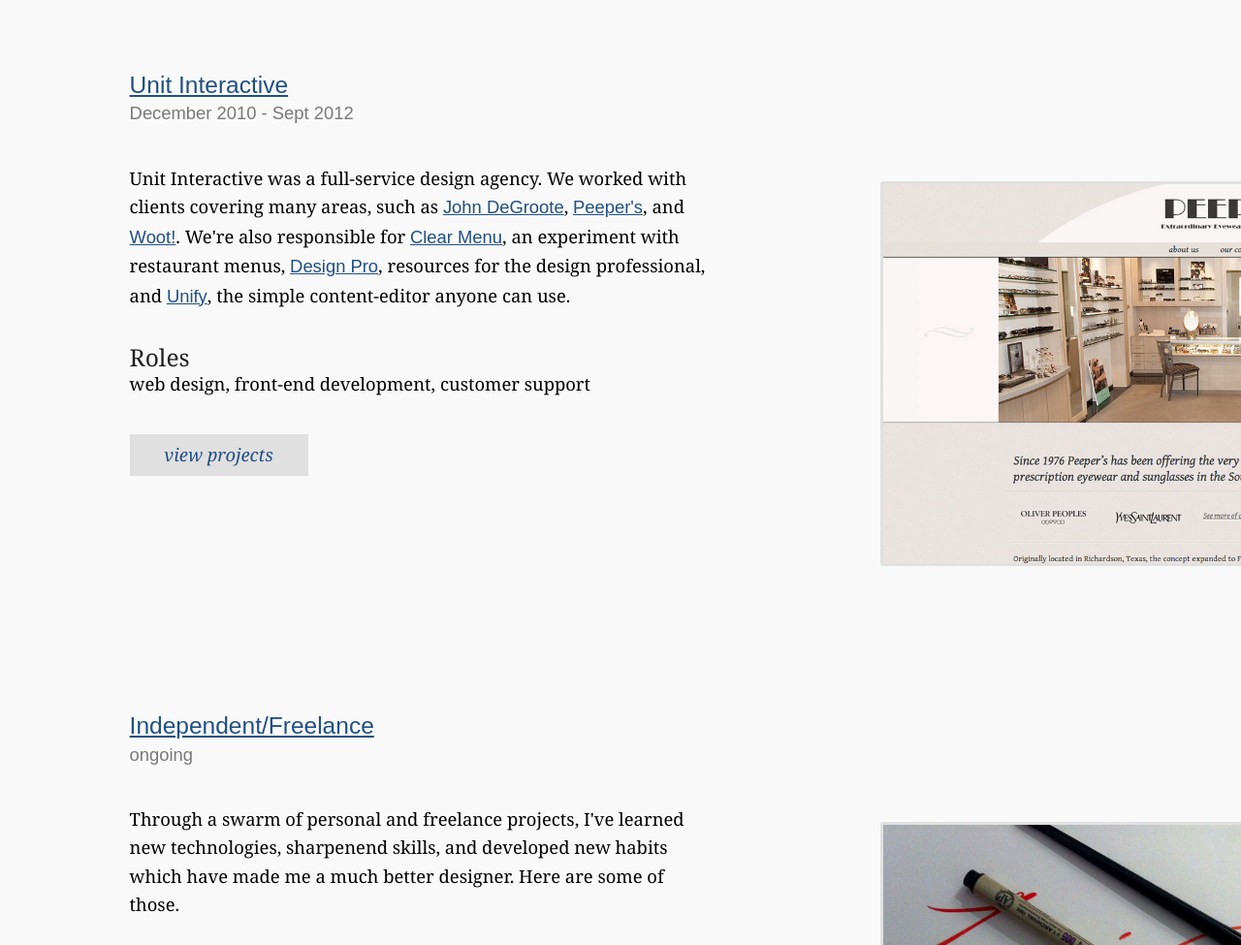
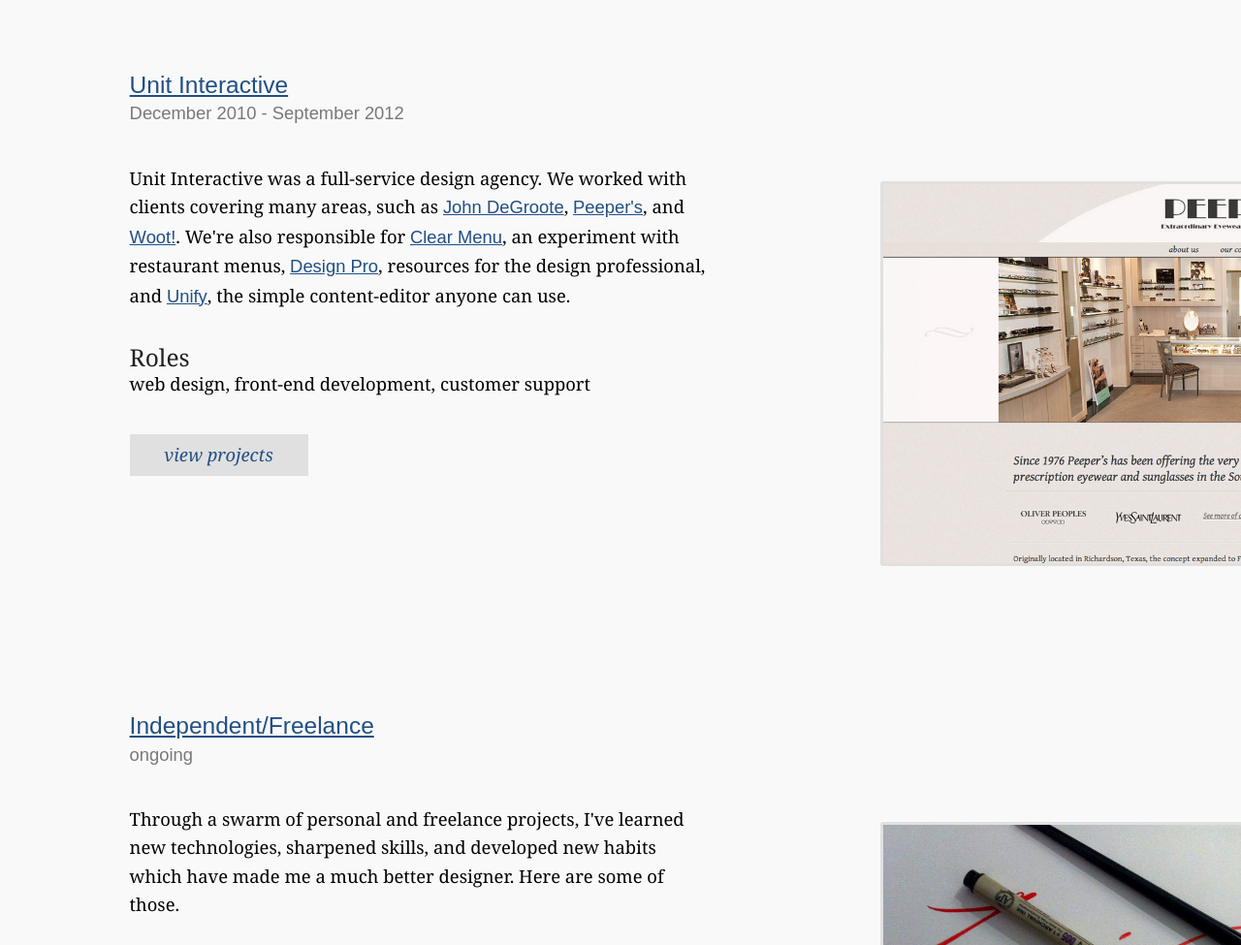
Before and after one commit to WriteEditor/ryan-rushing, a Jekyll site: the page built from work.html, in a window 1280 px wide and 1400 px high, scrolled down 789 px. Shown: the part 154-1129 px from the top of the window at 97% size. Built offline with Jekyll 4.4.1, drawn with Linux system fonts in a browser that asks for light colours; nearby versions of some CDN libraries.

Commit message:
fixing typos

```diff
--- a/work-kalkomey.html
+++ b/work-kalkomey.html
@@ -27,7 +27,7 @@
 		<h2 class="fade-4">Courses&rsquo; homepage redesign</h2>
 		<div class="info fade-5">
 			<p>
-				The homepages of <a href="http://boat-ed.com">Boat Ed</a>, <a href="http://hunter-ed.com">Hunter Ed</a>, etc. were in need of some love to align with our design, front-end development, and SEO guidelines. The project was fairly straightfoward, and the hardest part was organizing all the new content.
+				The homepages of <a href="http://boat-ed.com">Boat Ed</a>, <a href="http://hunter-ed.com">Hunter Ed</a>, etc. were in need of some love to align with our design, front-end development, and SEO guidelines. The project was fairly straightforward, and the hardest part was organizing all the new content.
 			</p>
 
 			<p>This layout was applied <a href="http://boat-ed.com">to</a> <a href="http://hunter-ed.com">all</a> <a href="http://bowhunter-ed.com">the</a> <a href="http://snowmobile-ed.com">courses</a>&rsquo; <a href="http://offroad-ed.com">homepages</a>.</p>
--- a/work.html
+++ b/work.html
@@ -36,7 +36,7 @@
 			<h2 class="fade-4">
 				<a href="unit-interactive">Unit Interactive</a>
 			</h2>
-			<h3 class="fade-4">December 2010 - Sept 2012</h3>
+			<h3 class="fade-4">December 2010 - September 2012</h3>
 		</div>
 		<div class="info fade-4">
 			<p>
@@ -65,7 +65,7 @@
 		</div>
 		<div class="info fade-4">
 			<p>
-				Through a swarm of personal and freelance projects, I've learned new technologies, sharpenend skills, and developed new habits which have made me a much better designer. Here are some of those.
+				Through a swarm of personal and freelance projects, I've learned new technologies, sharpened skills, and developed new habits which have made me a much better designer. Here are some of those.
 			</p>
 			<h4>Roles</h4>
 			<ul class="comma-separated">
```
